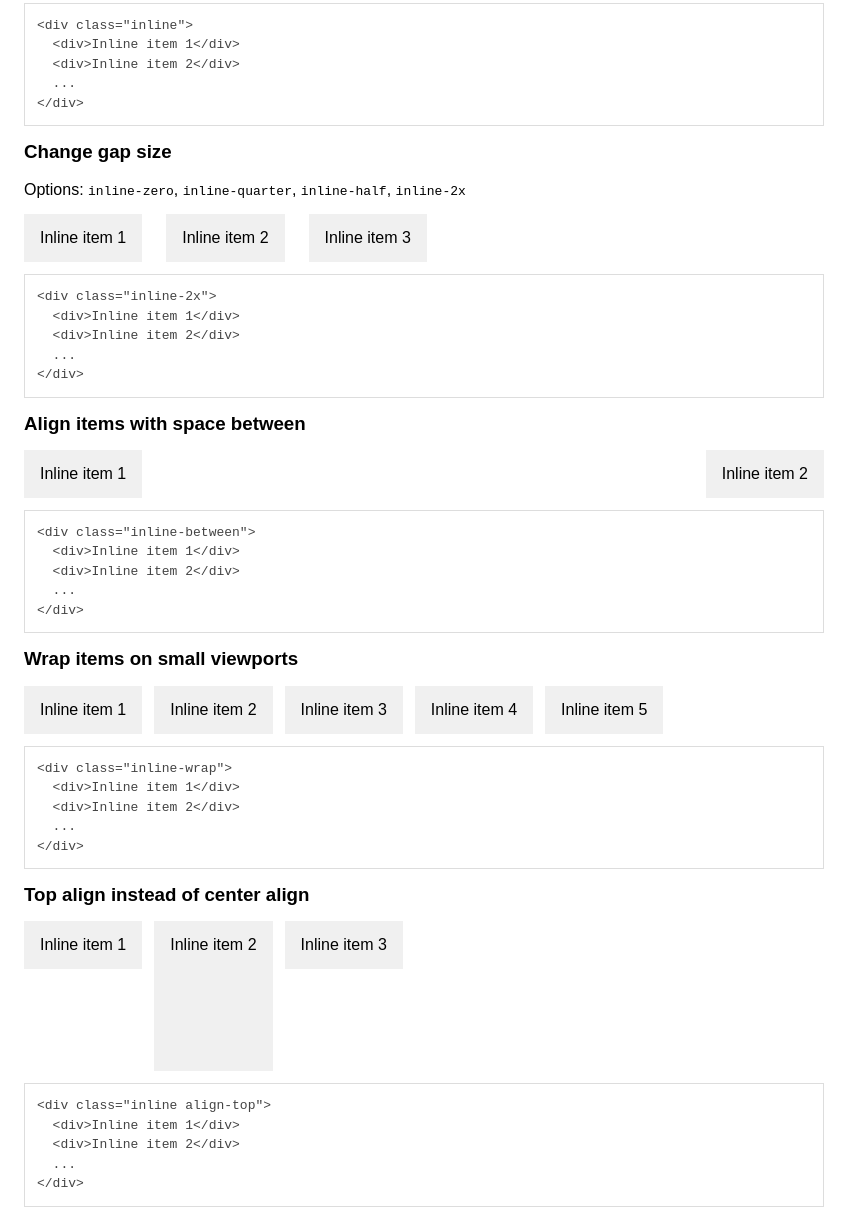
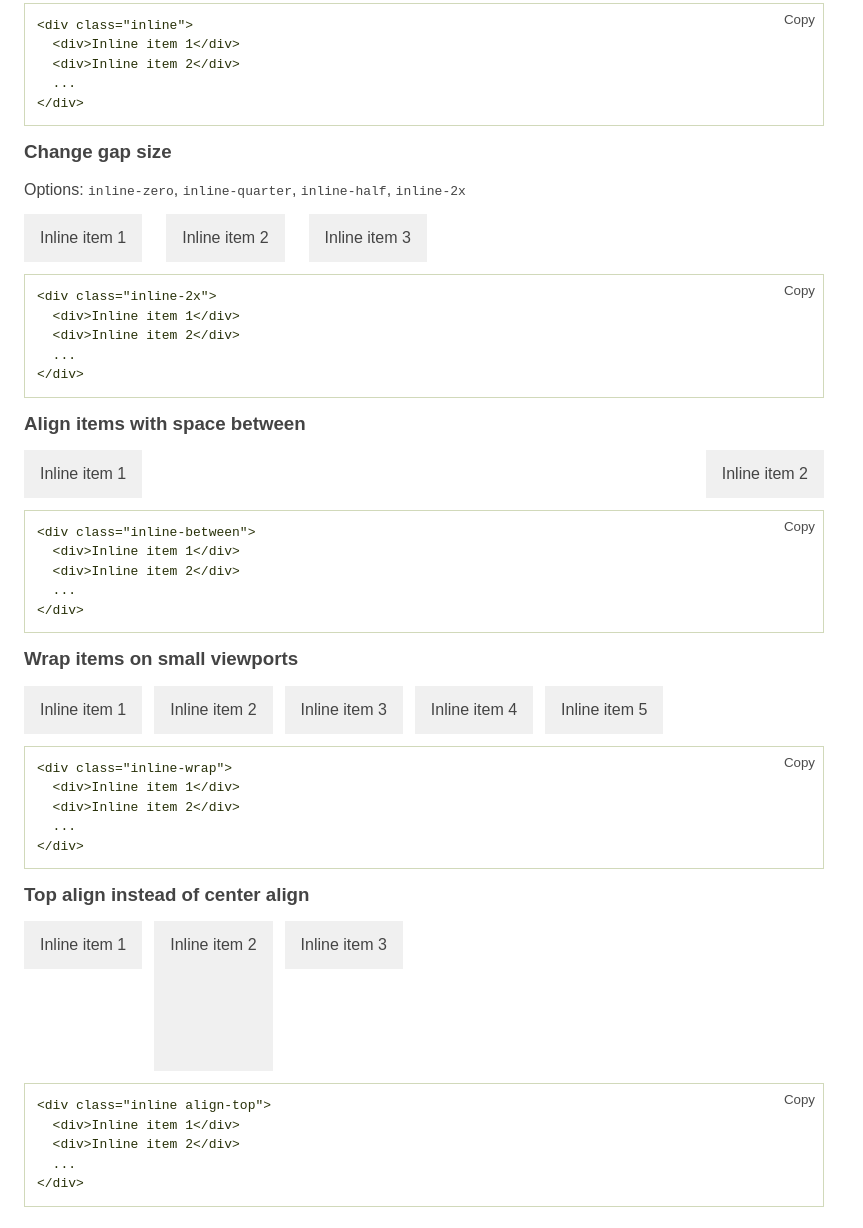
Before and after one commit to seanockert/css-layouts, a plain HTML site: page index.html in a window 1280 px wide. Shown: the part 1544-2772 px from the top of the page, without its empty margins (0-863 px from the left). Drawn offline with Linux system fonts and the light colour scheme.

Commit message:
Update demo

```diff
--- a/index.html
+++ b/index.html
@@ -15,7 +15,12 @@
         overflow-wrap: break-word;
       }
 
+      html {
+        background: linear-gradient(#edffaa, transparent 10rem);
+      }
+
       body {
+        color: #444;
         font-family: sans-serif;
         line-height: 1.5;
         margin: 1.5rem;
@@ -23,10 +28,11 @@
       }
 
       pre {
-        border: 1px solid #ddd;
-        color: #444;
+        border: 0.5px solid #d1d9ba;
+        color: #283109;
         overflow: auto;
         padding: 0.75rem;
+        position: relative;
       }
 
       [class^='grid'] > *,
@@ -59,6 +65,21 @@
         min-height: 500px;
         overflow: hidden;
       }
+
+      .copy {
+        background: none;
+        border: none;
+        cursor: pointer;
+        opacity: 0.7;
+        padding: 0.5rem;
+        position: absolute;
+        right: 0;
+        top: 0;
+      }
+
+      .copy:hover {
+        opacity: 1;
+      }
     </style>
   </head>
   <body class="stack-2x">
@@ -73,7 +94,7 @@
     </header>
 
     <section class="stack">
-      <h2 id="inline">Stack</h2>
+      <h2 id="stack">Stack</h2>
 
       <h3>Stack items in a column</h3>
 
@@ -83,11 +104,11 @@
         <div>Stack item 3</div>
       </div>
 
-      <pre><code>&lt;div class=&quot;stack&quot;&gt;
+      <pre><code id="code-stack">&lt;div class=&quot;stack&quot;&gt;
   &lt;div&gt;Stack item 1&lt;/div&gt;
   &lt;div&gt;Stack item 2&lt;/div&gt;
   ...
-&lt;/div&gt;</code></pre>
+&lt;/div&gt;</code><button class="copy" onclick="copyText('code-stack')">Copy</button></pre>
 
       <h3>Change gap size</h3>
 
@@ -101,11 +122,11 @@
         <div>Stack item 3</div>
       </div>
 
-      <pre><code>&lt;div class=&quot;stack-2x&quot;&gt;
+      <pre><code id="code-stack-2x">&lt;div class=&quot;stack-2x&quot;&gt;
   &lt;div&gt;Stack item 1&lt;/div&gt;
   &lt;div&gt;Stack item 2&lt;/div&gt;
   ...
-&lt;/div&gt;</code></pre>
+&lt;/div&gt;</code><button class="copy" onclick="copyText('code-stack-2x')">Copy</button></pre>
 
       <h3>Bottom align last item</h3>
 
@@ -115,11 +136,11 @@
         <div>Last stack item</div>
       </div>
 
-      <pre><code>&lt;div class=&quot;stack-end&quot;&gt;
+      <pre><code id="code-stack-end">&lt;div class=&quot;stack-end&quot;&gt;
   &lt;div&gt;Stack item 1&lt;/div&gt;
   &lt;div&gt;Stack item 2&lt;/div&gt;
   &lt;div&gt;Last stack item&lt;/div&gt;
-&lt;/div&gt;</code></pre>
+&lt;/div&gt;</code><button class="copy" onclick="copyText('code-stack-end')">Copy</button></pre>
     </section>
 
     <section class="stack">
@@ -133,11 +154,11 @@
         <div>Inline item 3</div>
       </div>
 
-      <pre><code>&lt;div class=&quot;inline&quot;&gt;
+      <pre><code id="code-inline">&lt;div class=&quot;inline&quot;&gt;
   &lt;div&gt;Inline item 1&lt;/div&gt;
   &lt;div&gt;Inline item 2&lt;/div&gt;
   ...
-&lt;/div&gt;</code></pre>
+&lt;/div&gt;</code><button class="copy" onclick="copyText('code-inline')">Copy</button></pre>
 
       <h3>Change gap size</h3>
 
@@ -151,11 +172,11 @@
         <div>Inline item 3</div>
       </div>
 
-      <pre><code>&lt;div class=&quot;inline-2x&quot;&gt;
+      <pre><code id="code-inline-2x">&lt;div class=&quot;inline-2x&quot;&gt;
   &lt;div&gt;Inline item 1&lt;/div&gt;
   &lt;div&gt;Inline item 2&lt;/div&gt;
   ...
-&lt;/div&gt;</code></pre>
+&lt;/div&gt;</code><button class="copy" onclick="copyText('code-inline-2x')">Copy</button></pre>
 
       <h3>Align items with space between</h3>
 
@@ -164,11 +185,11 @@
         <div>Inline item 2</div>
       </div>
 
-      <pre><code>&lt;div class=&quot;inline-between&quot;&gt;
+      <pre><code id="code-inline-between">&lt;div class=&quot;inline-between&quot;&gt;
   &lt;div&gt;Inline item 1&lt;/div&gt;
   &lt;div&gt;Inline item 2&lt;/div&gt;
   ...
-&lt;/div&gt;</code></pre>
+&lt;/div&gt;</code><button class="copy" onclick="copyText('code-inline-between')">Copy</button></pre>
 
       <h3>Wrap items on small viewports</h3>
 
@@ -180,11 +201,11 @@
         <div>Inline item 5</div>
       </div>
 
-      <pre><code>&lt;div class=&quot;inline-wrap&quot;&gt;
+      <pre><code id="code-inline-wrap">&lt;div class=&quot;inline-wrap&quot;&gt;
   &lt;div&gt;Inline item 1&lt;/div&gt;
   &lt;div&gt;Inline item 2&lt;/div&gt;
   ...
-&lt;/div&gt;</code></pre>
+&lt;/div&gt;</code><button class="copy" onclick="copyText('code-inline-wrap')">Copy</button></pre>
 
       <h3>Top align instead of center align</h3>
 
@@ -194,11 +215,11 @@
         <div>Inline item 3</div>
       </div>
 
-      <pre><code>&lt;div class=&quot;inline align-top&quot;&gt;
+      <pre><code id="code-inline-top">&lt;div class=&quot;inline align-top&quot;&gt;
   &lt;div&gt;Inline item 1&lt;/div&gt;
   &lt;div&gt;Inline item 2&lt;/div&gt;
   ...
-&lt;/div&gt;</code></pre>
+&lt;/div&gt;</code><button class="copy" onclick="copyText('code-inline-top')">Copy</button></pre>
     </section>
 
     <section class="stack-half">
@@ -223,11 +244,11 @@
         </aside>
       </div>
 
-      <pre><code>&lt;div class=&quot;grid-sidebar&quot;&gt;
+      <pre><code id="code-grid-sidebar">&lt;div class=&quot;grid-sidebar&quot;&gt;
   &lt;header class=&quot;header&quot;&gt;Header&lt;/header&gt;
   &lt;section class=&quot;content&quot;&gt;Content&lt;/section&gt;
   &lt;aside class=&quot;sidebar&quot;&gt;Sidebar&lt;/div&gt;
-&lt;/div&gt;</code></pre>
+&lt;/div&gt;</code><button class="copy" onclick="copyText('grid-sidebar')">Copy</button></pre>
     </section>
 
     <section class="stack-half">
@@ -240,11 +261,11 @@
         <div class="c">Image (Section C)</div>
       </div>
 
-      <pre><code>&lt;div class=&quot;grid-acb&quot;&gt;
+      <pre><code id="code-grid-acb">&lt;div class=&quot;grid-acb&quot;&gt;
   &lt;header class=&quot;a&quot;&gt;Header (Section A)&lt;/header&gt;
   &lt;div class=&quot;b&quot;&gt;Content (Section B)&lt;/div&gt;
   &lt;div class=&quot;c&quot;&gt;Image (Section C)&lt;/div&gt;
-&lt;/div&gt;</code></pre>
+&lt;/div&gt;</code><button class="copy" onclick="copyText('code-grid-acb')">Copy</button></pre>
     </section>
 
     <section class="stack-half">
@@ -269,11 +290,11 @@
         <li>N</li>
       </ul>
 
-      <pre><code>&lt;ul class=&quot;grid-blocks-5&quot;&gt;
+      <pre><code id="code-grid-blocks-5">&lt;ul class=&quot;grid-blocks-5&quot;&gt;
   &lt;li&gt;Item 1&lt;/li&gt;
   &lt;li&gt;Item 2&lt;/li&gt;
   ...
-&lt;/ul&gt;</code></pre>
+&lt;/ul&gt;</code><button class="copy" onclick="copyText('code-grid-blocks-5')">Copy</button></pre>
     </section>
 
     <section class="stack-half">
@@ -297,11 +318,26 @@
         <li>N</li>
       </ul>
 
-      <pre><code>&lt;ul class=&quot;grid-inline&quot;&gt;
+      <pre><code id="code-grid-inline">&lt;ul class=&quot;grid-inline&quot;&gt;
   &lt;li&gt;Item 1&lt;/li&gt;
   &lt;li&gt;Item 2&lt;/li&gt;
   ...
-&lt;/ul&gt;</code></pre>
+&lt;/ul&gt;</code><button class="copy" onclick="copyText('code-grid-inline')">Copy</button></pre>
     </section>
+
+    <script>
+      const copyText = (divId) => {
+        const div = document.getElementById(divId);
+        if (!div) return;
+        const textToCopy = div.innerText || div.textContent;
+        const textarea = document.createElement('textarea');
+        textarea.value = textToCopy;
+        document.body.appendChild(textarea);
+        textarea.select();
+        document.execCommand('copy');
+        document.body.removeChild(textarea);
+        alert('Copied!');
+      };
+    </script>
   </body>
 </html>
```
